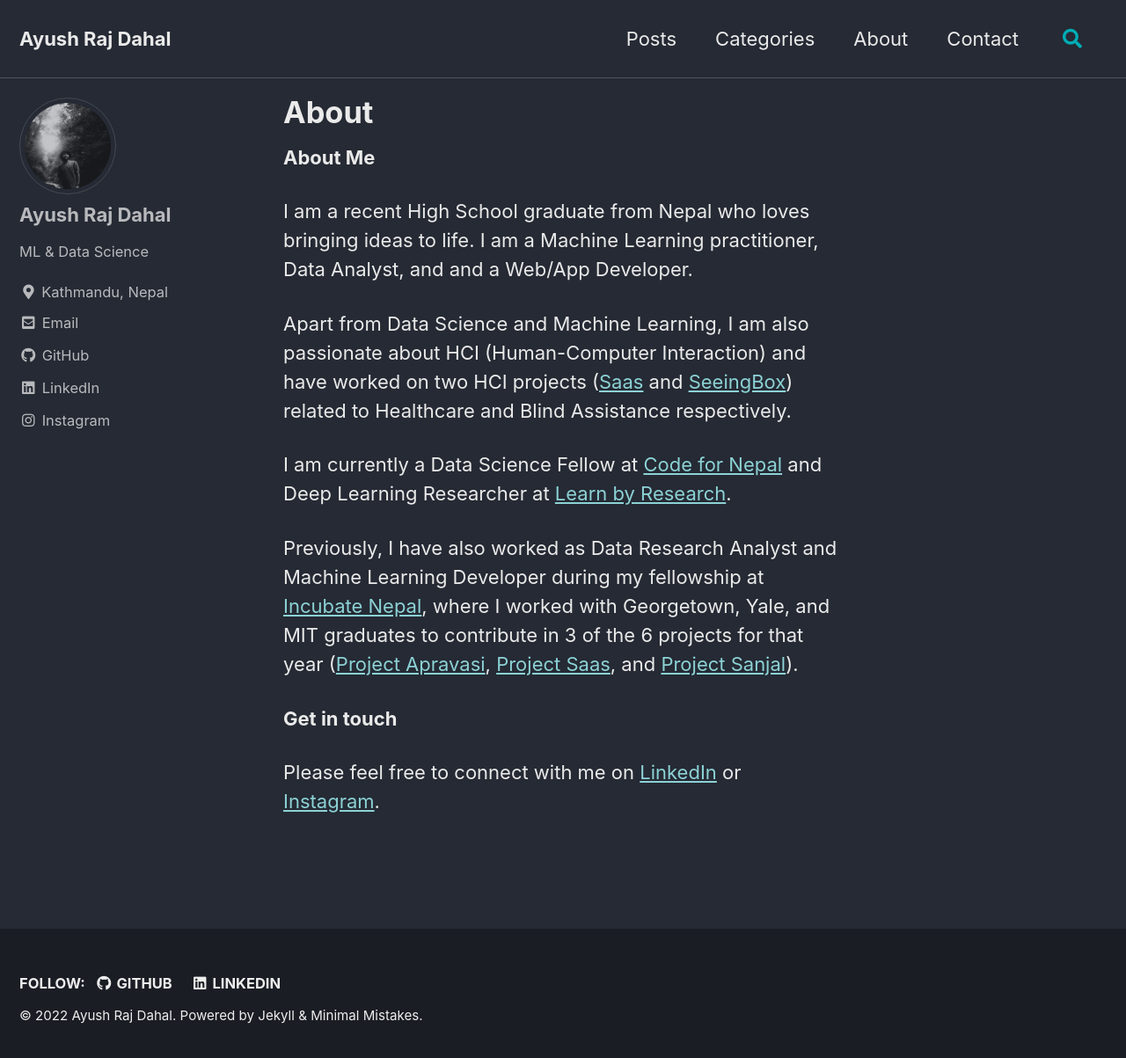
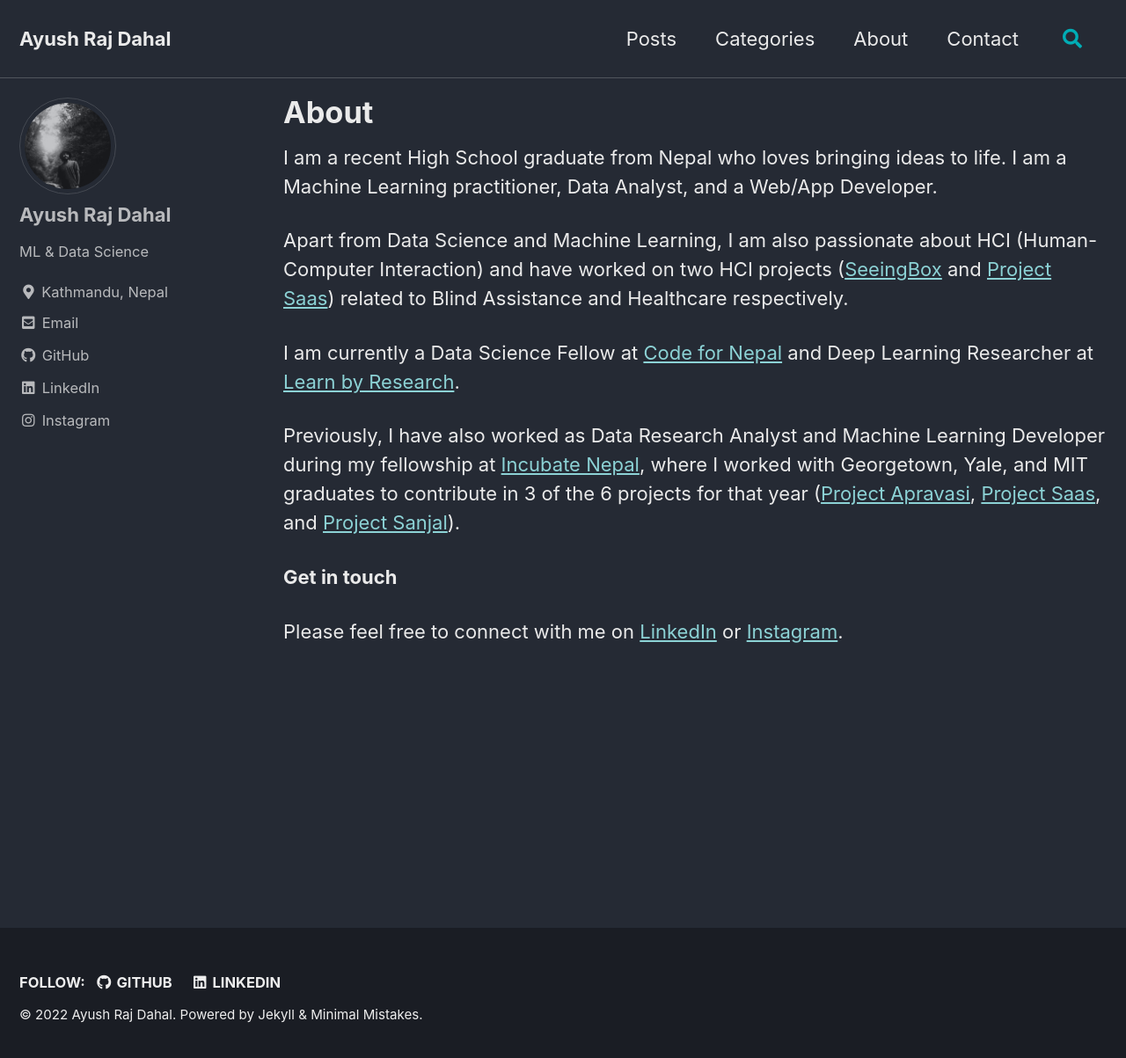
Before and after one commit to ayushrajdahal/JekyllBlog, a Jekyll site: the page built from _pages/about.md, in a window 1280 px wide and 1210 px high. Shown: the top 1203 px of the window at 88% size. Built offline with Jekyll 4.4.1, drawn with Linux system fonts in a browser that asks for light colours; cached includes are drawn as plain includes.

Commit message:
changed about and contact page to wide

```diff
--- a/_pages/about.md
+++ b/_pages/about.md
@@ -1,15 +1,14 @@
 ---
 permalink: /about/
 title: "About"
+classes: wide
 excerpt: Learn about me, my current endeavors, and the motive behind this personal blog.
 ---
 
 
-**About Me**
+I am a recent High School graduate from Nepal who loves bringing ideas to life. I am a Machine Learning practitioner, Data Analyst, and a Web/App Developer.
 
-I am a recent High School graduate from Nepal who loves bringing ideas to life. I am a Machine Learning practitioner, Data Analyst, and and a Web/App Developer.
-
-Apart from Data Science and Machine Learning, I am also passionate about HCI (Human-Computer Interaction) and have worked on two HCI projects ([Saas](https://projectsaas.info) and [SeeingBox](https://github.com/dhaydoo/SeeingBox)) related to Healthcare and Blind Assistance respectively.
+Apart from Data Science and Machine Learning, I am also passionate about HCI (Human-Computer Interaction) and have worked on two HCI projects ([SeeingBox](https://github.com/dhaydoo/SeeingBox) and [Project Saas](https://projectsaas.info)) related to Blind Assistance and Healthcare respectively.
 
 I am currently a Data Science Fellow at [Code for Nepal](https://codefornepal.org/) and Deep Learning Researcher at [Learn by Research](https://in.linkedin.com/company/learnbyresearch).
 
```
